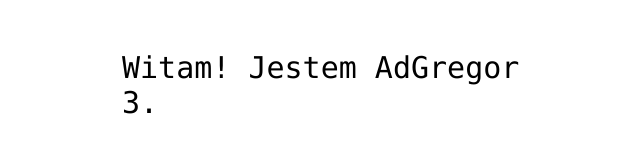
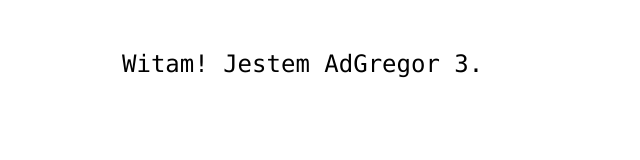
Before and after one commit to adgregor3/adgregor3.github.io, a plain HTML site: page index.html in a window 1280 px wide. Shown: the whole page, without its empty margins (318-958 px from the left). Drawn offline with Linux system fonts and the light colour scheme.

Commit message:
Update styles.css directly on github

```diff
--- a/styles.css
+++ b/styles.css
@@ -13,5 +13,5 @@ p {
   display: block;
   width: 400px;
   margin: 50px auto;
-  font: 30px Monaco,"Courier New","DejaVu Sans Mono","Bitstream Vera Sans Mono",monospace;
+  font: 24px Monaco,"Courier New","DejaVu Sans Mono","Bitstream Vera Sans Mono",monospace;
 }
```
